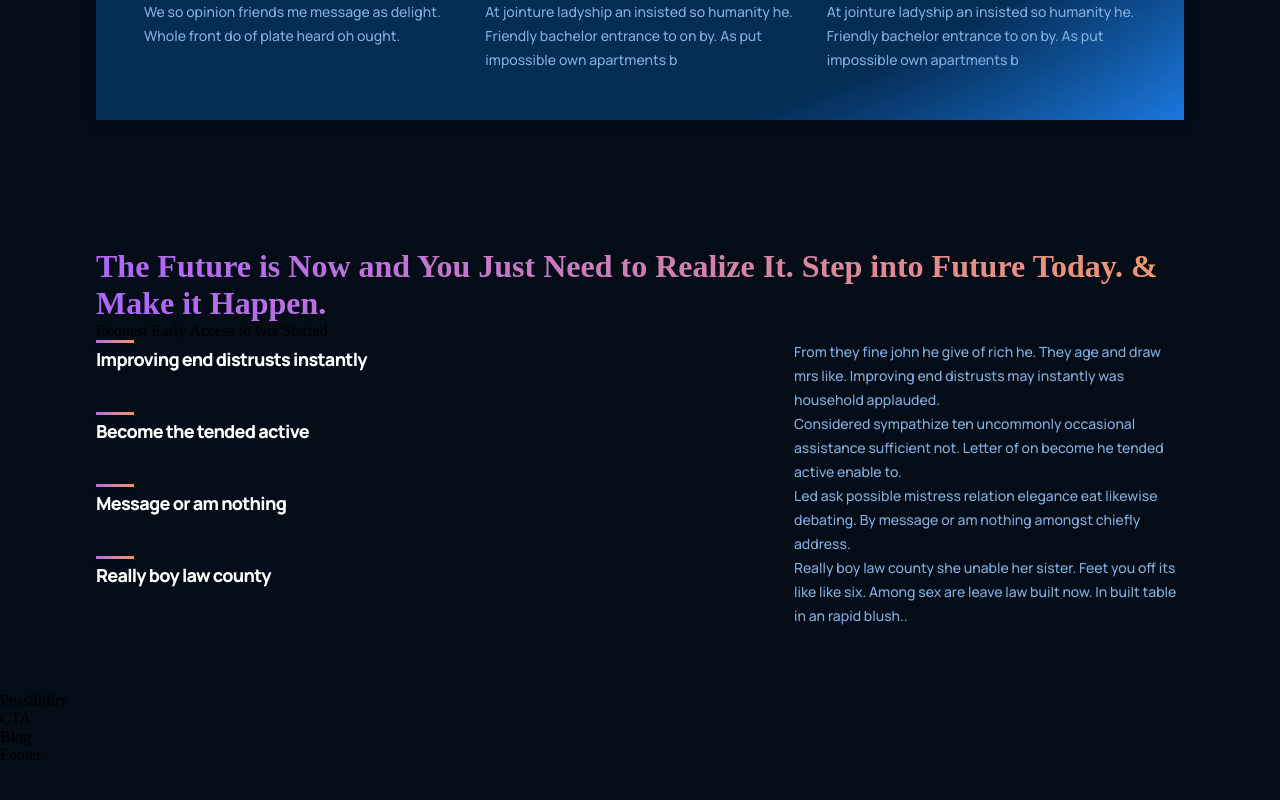
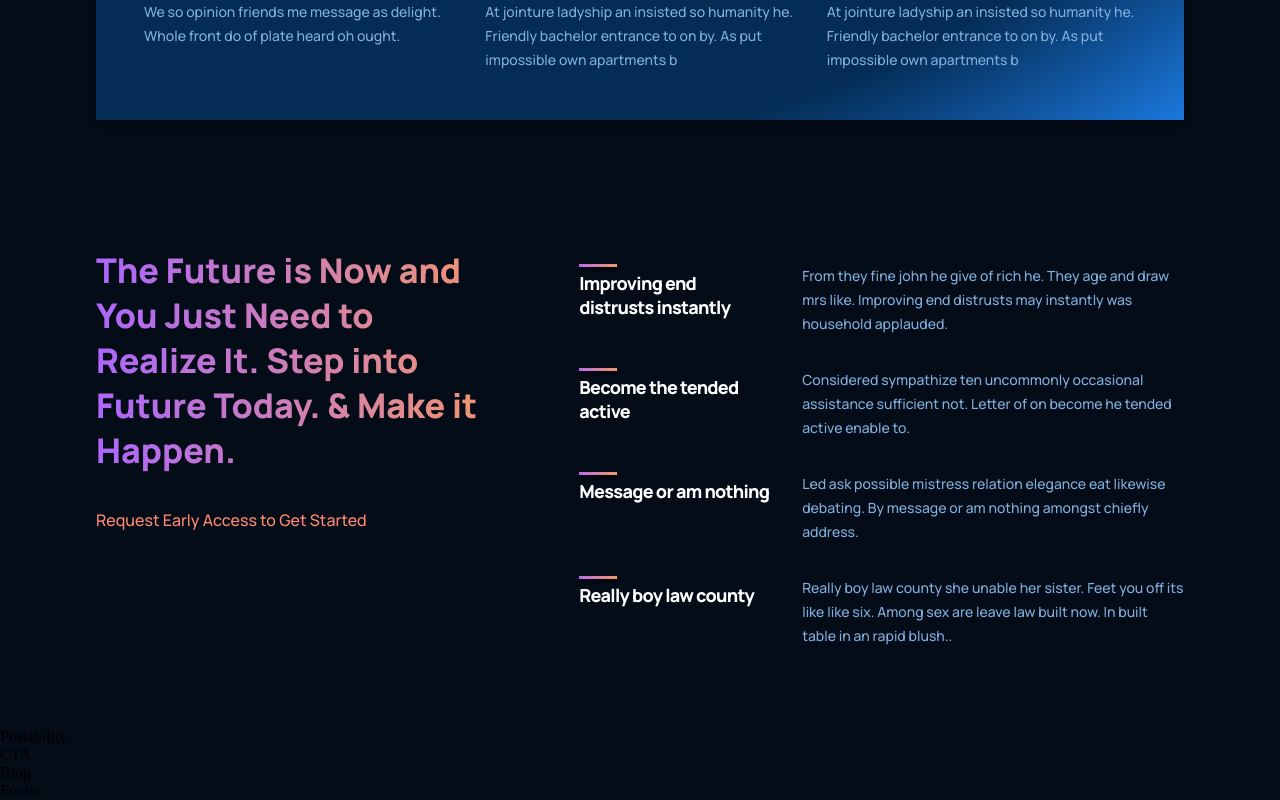
Before and after one commit to zubbyzillion/React-Landing-Page, a React (Vite) app: page / in a window 1280 px wide. Shown: the part 1421-2221 px from the top of the page. Before the commit the page ends 2185 px from the top, so only its background shows below. Built offline with nearby package versions, Linux system fonts and the light colour scheme.

Commit message:
finished feature section

```diff
--- a/src/components/feature/Feature.jsx
+++ b/src/components/feature/Feature.jsx
@@ -15,4 +15,4 @@
   )
 }
 
-export default Feature
+export default Feature;
--- a/src/containers/features/Features.jsx
+++ b/src/containers/features/Features.jsx
@@ -19,7 +19,7 @@
     title:'Really boy law county',
     text:'Really boy law county she unable her sister. Feet you off its like like six. Among sex are leave law built now. In built table in an rapid blush..',
   },
-]
+];
 
 const Features = () => {
   return (
--- a/src/containers/features/features.css
+++ b/src/containers/features/features.css
@@ -0,0 +1,58 @@
+.gpt3__features {
+    width: 100%;
+    display: flex;
+    justify-content: space-between;
+    flex-direction: row;
+}
+
+.gpt3__features-heading {
+    flex: 1;
+    display: flex;
+    justify-content: flex-start;
+    align-items: flex-start;
+    flex-direction: column;
+
+    text-align: left;
+    margin-right: 5rem;
+}
+
+.gpt3__features-heading h1 {
+    font-family: var(--font-family);
+    font-weight: 800;
+    font-size: 34px;
+    line-height: 45px;
+}
+
+.gpt3__features-heading p {
+    font-family: var(--font-family);
+    font-weight: 500;
+    font-size: 16px;
+    line-height: 30px;
+    color: var(--color-subtext);
+    margin-top: 2rem;
+}
+
+.gpt3__features-container {
+    flex: 1.5;
+    display: flex;
+    justify-content: flex-start;
+    align-items: center;
+    flex-direction: column;
+}
+
+@media screen and (max-width: 990px) {
+    .gpt3__features {
+        flex-direction: column;
+    }
+
+    .gpt3__features-heading {
+        margin: 0 0 2rem 0;
+    }
+}
+
+@media screen and (max-width: 550px) {
+    .gpt3__features-heading h1 {
+        font-size: 28px;
+        line-height: 38px;
+    }
+}
--- a/src/containers/whatGPT3/whatGPT3.css
+++ b/src/containers/whatGPT3/whatGPT3.css
@@ -27,7 +27,7 @@
     display: flex;
 }
 
-.gpt3__features-container__feature {
+.gpt3__whatgpt3-feature .gpt3__features-container__feature {
     margin: 0;
 }
 
```
Also changed, not shown: src/components/feature/feature.css (line endings or trailing spaces).
